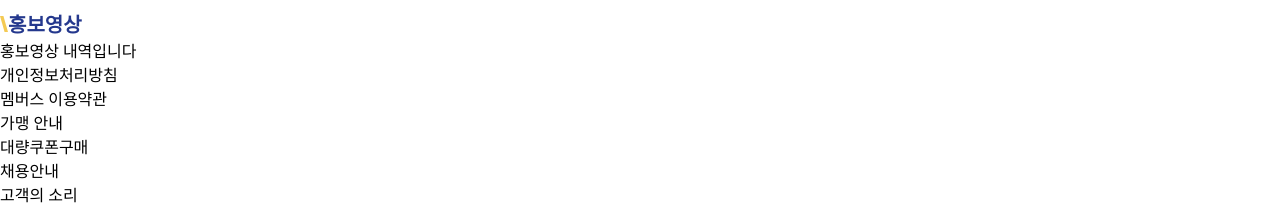
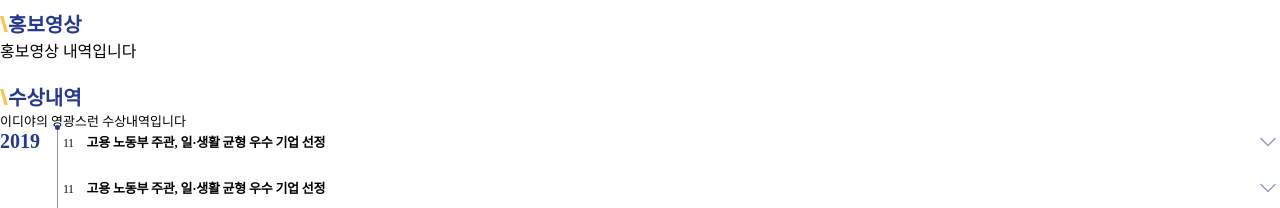
Before and after one commit to ConnecTo-EDIYA/EDIYA, a website: page src/views/news.html in a window 1280 px wide. Shown: the part 1030-1238 px from the top of the page. Drawn offline with Linux system fonts and the light colour scheme; files whose address does not match are found by name; a web font is replaced by a local one.

Commit message:
수상내역 선택 안해도 보이게 수정

```diff
--- a/src/views/news.html
+++ b/src/views/news.html
@@ -344,7 +344,7 @@
 				id="tabpanel-award"
 				tabindex="0"
 				aria-labelledby="tab-award"
-				class="award hidden"
+				class="award"
 			>
 				<header class="tabpanel__header">
 					<h3 class="tabpanel__title">
```
